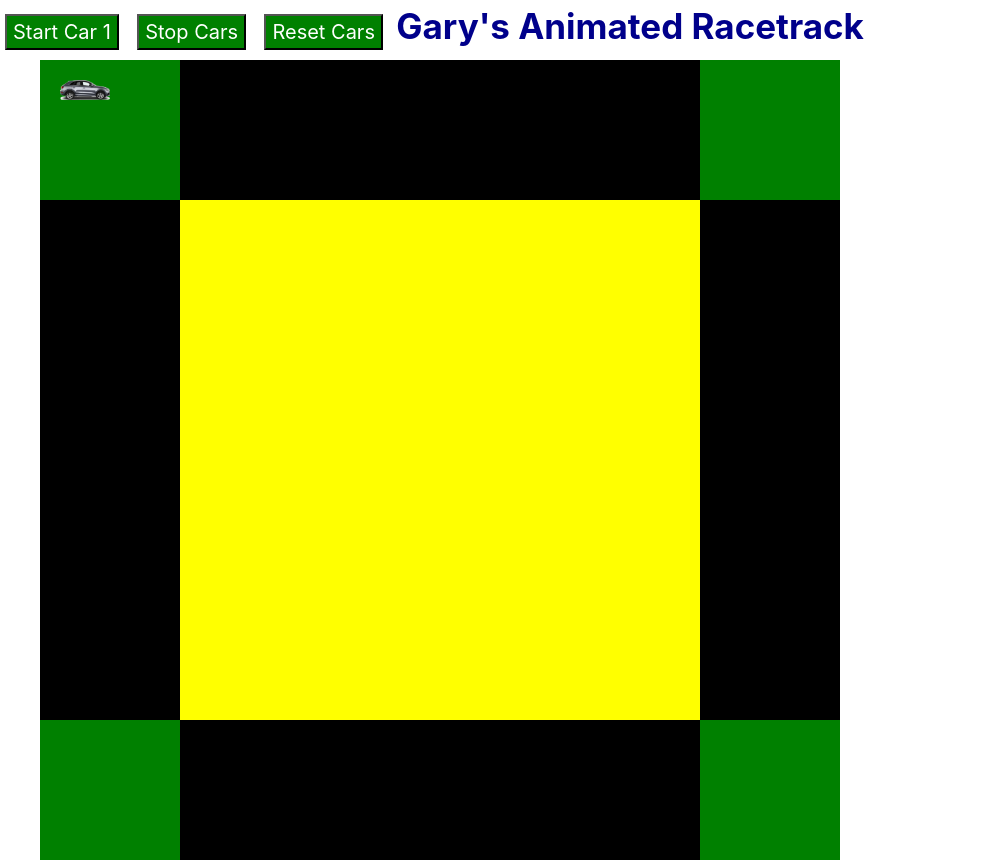
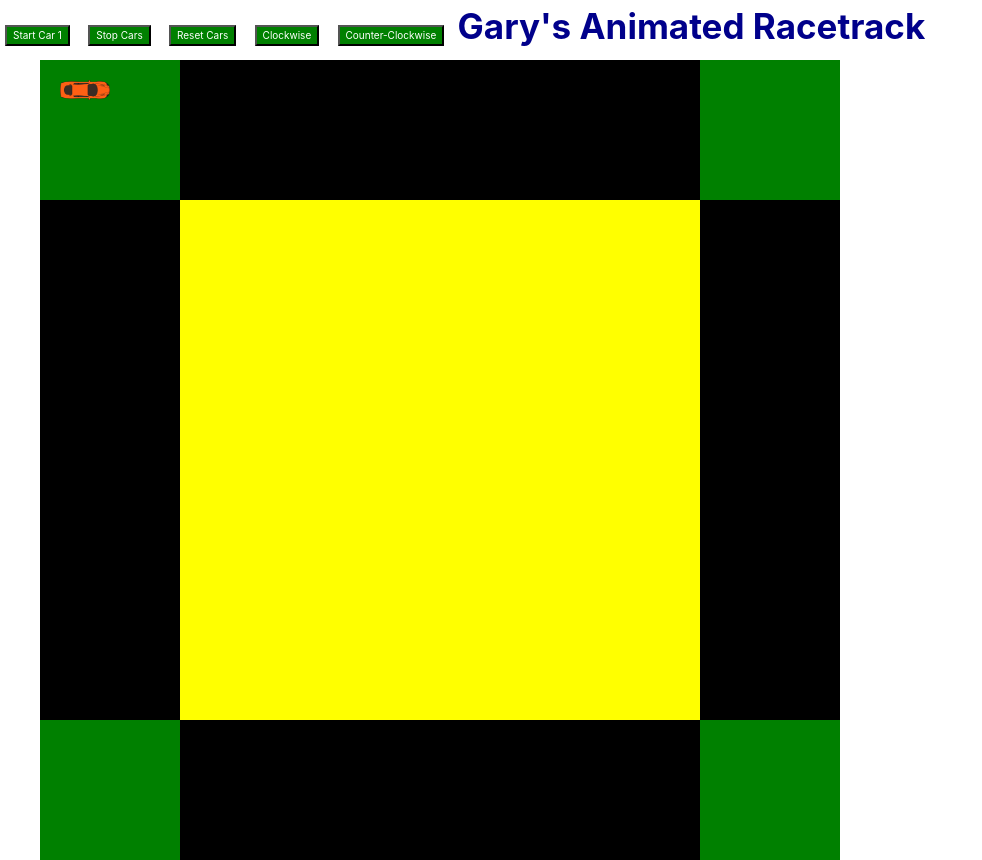
Before and after one commit to gseller99/js-drive-around2, a plain HTML site: page index.html in a window 1280 px wide. Shown: the whole page, without its empty margins (0-982 px from the left). Drawn offline with nearby package versions, Linux system fonts and the light colour scheme.

Commit message:
2018 01 18 3rd

```diff
--- a/index.html
+++ b/index.html
@@ -17,6 +17,8 @@
     	<input class="buttonsRedCar" type="button" value="Start Car 1" onclick="startCar1()">
 		<input class="buttonsRedCar" type="button" value="Stop Cars" onclick="stopCars()">
 		<input class="buttonsRedCar" type="button" value="Reset Cars" onclick="resetCars()">
+		<input class="buttonsRedCar" type="button" value="Clockwise" onclick="rotateCar(0);" />
+		<input class="buttonsRedCar" type="button" value="Counter-Clockwise" onclick="rotateCar(1);" />
 	Gary's Animated Racetrack
 	</div>
 
@@ -29,7 +31,7 @@
     <!-- <div class="carText" id="car1">1</div> -->
     <!-- <div class="carText" id="car2">2</div>
     <div class="carText" id="car3">3</div> -->
-    <img class="carImage1" src="car-solid-asset.png">
+    <img class="carImage1" src="car.png">
 
 <script src="myscript.js"></script>
 
--- a/myscript.js
+++ b/myscript.js
@@ -16,6 +16,19 @@ function resetCars() {
 
 }
 
+//pivot car
+
+var totalDegreesRotated = 0;
+	var rotateCar = function(direction) {
+		var degreesToIncrement;
+		if (direction == 0) {
+			degreesToIncrement = 90;
+		} else {
+			degreesToIncrement = -90;
+		}
+		totalDegreesRotated = totalDegreesRotated + degreesToIncrement;
+		document.querySelector(".carImage1").style.transform = `rotate(${totalDegreesRotated}deg)`;
+	}
 
 resetCars();
 
--- a/styles.css
+++ b/styles.css
@@ -49,7 +49,7 @@
 
     .buttonsRedCar {
         margin: 5px;
-        font-size: 20px;
+        font-size: 10px;
         background-color: green;
         color: white;
     }
@@ -113,6 +113,7 @@
 
     .carImage1 {
     	/*background-color: mediumblue;*/
+        transition: transform 1s;
         height: 20px;
         width: 50px;
         position: absolute;
```
Also changed, not shown: car.png (added).
